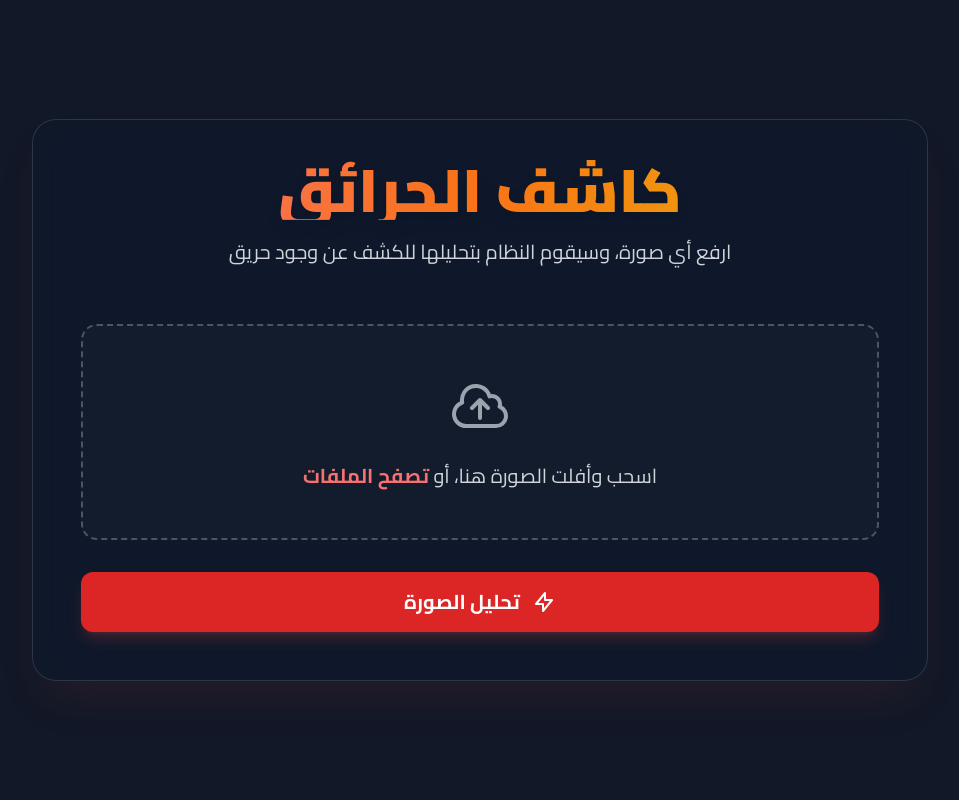
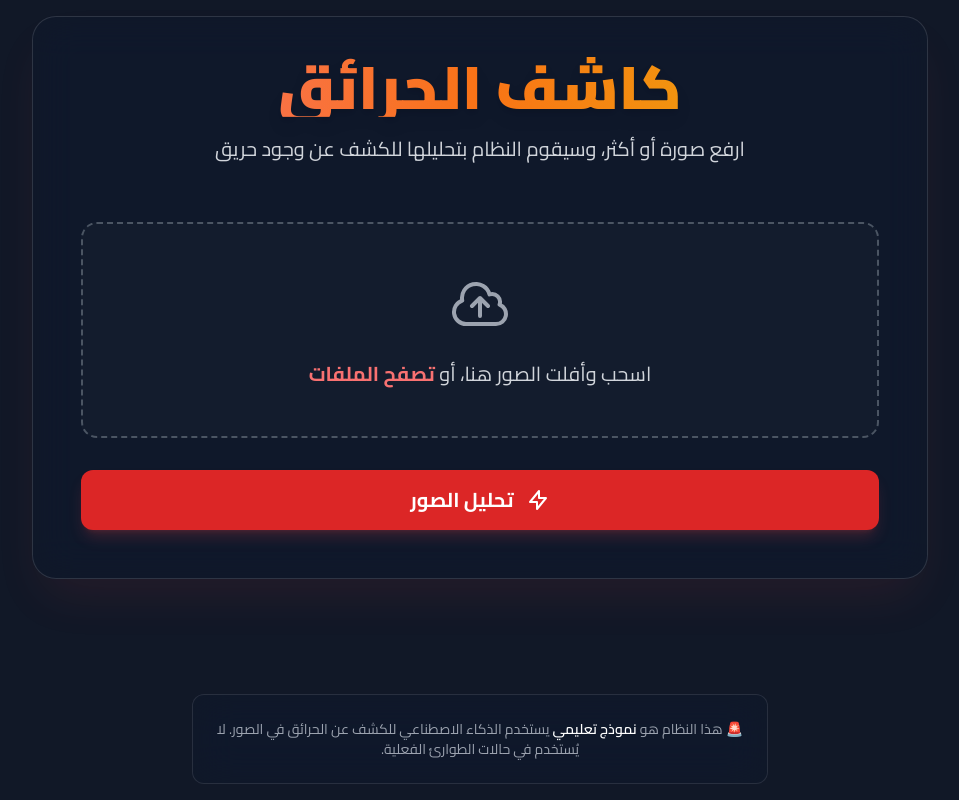
Before and after one commit to Ali-Ashraf-510/FireDetectionApp, a Flask app: page / in a window 1280 px wide. Shown: the whole page, without its empty margins (160-1119 px from the left). Run offline with Flask 2, Linux system fonts and the light colour scheme; some libraries are stand-ins or nearby versions.

Commit message:
Add new image file images_1.jpg to static uploads

```diff
--- a/app.py
+++ b/app.py
@@ -10,7 +10,7 @@ from tensorflow.keras.preprocessing.image import load_img, img_to_array
 # --- تهيئة التطبيق ---
 app = Flask(__name__)
 
-# --- تحميل النموذج المُدرب مسبقًا ---
+# --- تحميل النموذج ---
 MODEL_PATH = 'fire_detection_model.h5'
 try:
     model = load_model(MODEL_PATH)
@@ -19,73 +19,51 @@ except Exception as e:
     print(f"Error loading model: {e}")
     exit()
 
-# --- تعريف أسماء الفئات ---
-# يجب أن تكون بنفس ترتيب الفئات التي تدرب عليها النموذج
-# في حالتنا: fire_images, non_fire_images
-# تأكد من الترتيب الصحيح من خلال train_images.class_indices في دفتر Colab
+# --- أسماء الفئات ---
 CLASS_NAMES = ['حريق (Fire)', 'لا يوجد حريق (No Fire)']
 
-
+# --- دالة التنبؤ ---
 def model_predict(img_path, model):
-    """
-    دالة لمعالجة الصورة والتنبؤ بنوعها
-    :param img_path: مسار الصورة
-    :param model: النموذج المحمل
-    :return: اسم الفئة المتوقعة ونسبة الثقة
-    """
     img = load_img(img_path, target_size=(224, 224))
     img_array = img_to_array(img)
-
-    # استخدام دالة المعالجة الخاصة بنموذج MobileNetV2
     preprocessed_img = tf.keras.applications.mobilenet_v2.preprocess_input(img_array)
-
-    # إضافة بعد إضافي لتناسب إدخال النموذج
     img_batch = np.expand_dims(preprocessed_img, axis=0)
-
-    # إجراء التنبؤ
     predictions = model.predict(img_batch)
-
-    # الحصول على الفئة ذات الاحتمالية الأعلى ونسبة الثقة
     score = np.max(predictions[0])
     predicted_class_index = np.argmax(predictions[0])
-
-    # إرجاع اسم الفئة ونسبة الثقة
     return CLASS_NAMES[predicted_class_index], score
 
 
 @app.route('/', methods=['GET', 'POST'])
 def index():
     if request.method == 'POST':
-        if 'file' not in request.files:
-            return render_template('index.html', error='لم يتم اختيار أي ملف')
+        if 'files' not in request.files:
+            return render_template('index.html', error='لم يتم اختيار أي ملفات')
 
-        file = request.files['file']
+        files = request.files.getlist('files')
 
-        if file.filename == '':
-            return render_template('index.html', error='لم يتم اختيار أي ملف')
+        if not files or all(file.filename == '' for file in files):
+            return render_template('index.html', error='الرجاء اختيار صورة واحدة على الأقل')
 
-        if file:
-            filename = secure_filename(file.filename)
+        results = []
+        basepath = os.path.dirname(__file__)
+        upload_folder = os.path.join(basepath, 'static', 'uploads')
+        os.makedirs(upload_folder, exist_ok=True)
 
-            # إنشاء مسار لحفظ الملف المرفوع في مجلد 'static/uploads'
-            basepath = os.path.dirname(__file__)
-            upload_folder = os.path.join(basepath, 'static', 'uploads')
-            os.makedirs(upload_folder, exist_ok=True)
-            file_path = os.path.join(upload_folder, filename)
+        for file in files:
+            if file and file.filename != '':
+                filename = secure_filename(file.filename)
+                file_path = os.path.join(upload_folder, filename)
+                file.save(file_path)
 
-            file.save(file_path)
+                prediction, score = model_predict(file_path, model)
 
-            # إجراء التنبؤ
-            prediction, score = model_predict(file_path, model)
+                results.append({
+                    'image': f'uploads/{filename}',
+                    'prediction': prediction,
+                    'score': f"{score * 100:.2f}%"
+                })
 
-            # إرسال النتيجة ومسار الصورة إلى الواجهة الأمامية
-            return render_template('index.html',
-                                   prediction=prediction,
-                                   score=f"{score*100:.2f}%",
-                                   uploaded_image=f'uploads/{filename}')
+        return render_template('index.html', results=results)
 
     return render_template('index.html')
-
-
-if __name__ == '__main__':
-    app.run(debug=True)
--- a/templates/index.html
+++ b/templates/index.html
@@ -1,33 +1,28 @@
 <!DOCTYPE html>
 <html lang="ar" dir="rtl">
 <head>
-    <meta charset="UTF-8">
-    <meta name="viewport" content="width=device-width, initial-scale=1.0">
+  <meta charset="UTF-8" />
+  <meta name="viewport" content="width=device-width, initial-scale=1.0"/>
   <title>كاشف الحرائق بالذكاء الاصطناعي</title>
   <script src="https://cdn.tailwindcss.com"></script>
-    <link rel="preconnect" href="https://fonts.googleapis.com">
-    <link rel="preconnect" href="https://fonts.gstatic.com" crossorigin>
-    <link href="https://fonts.googleapis.com/css2?family=Cairo:wght@400;600;700;900&display=swap" rel="stylesheet">
+  <link href="https://fonts.googleapis.com/css2?family=Cairo:wght@400;600;700;900&display=swap" rel="stylesheet"/>
   <style>
     body {
       font-family: 'Cairo', sans-serif;
-            background-color: #111827; /* bg-gray-900 */
+      background-color: #111827;
     }
-        /* تأثير الزجاج (Glassmorphism) */
     .glass-card {
       backdrop-filter: blur(20px) saturate(180%);
       -webkit-backdrop-filter: blur(20px) saturate(180%);
       background-color: rgba(17, 25, 40, 0.75);
       border: 1px solid rgba(255, 255, 255, 0.125);
     }
-        /* بطاقات النتائج المحسنة */
     .result-card.fire {
-            border-color: #ef4444; /* red-500 */
+      border-color: #ef4444;
     }
     .result-card.no-fire {
-            border-color: #22c55e; /* green-500 */
+      border-color: #22c55e;
     }
-        /* حركة عائمة لطيفة */
     @keyframes float-gentle {
       0%, 100% { transform: translateY(0px); }
       50% { transform: translateY(-10px); }
@@ -37,7 +32,7 @@
     }
   </style>
 </head>
-<body class="text-white flex items-center justify-center min-h-screen p-4">
+<body class="text-white flex flex-col justify-between min-h-screen p-4">
 
   <div id="main-content" class="container mx-auto max-w-4xl relative z-10">
     <div class="glass-card rounded-3xl shadow-2xl shadow-red-500/10 p-6 md:p-12">
@@ -47,7 +42,7 @@
           كاشف الحرائق
         </h1>
         <p class="text-gray-300 mt-4 text-xl leading-relaxed max-w-2xl mx-auto">
-                    ارفع أي صورة، وسيقوم النظام بتحليلها للكشف عن وجود حريق
+          ارفع صورة أو أكثر، وسيقوم النظام بتحليلها للكشف عن وجود حريق
         </p>
       </div>
 
@@ -58,103 +53,82 @@
               <svg class="w-16 h-16 text-gray-400 group-hover:text-red-400 transition-all duration-300" xmlns="http://www.w3.org/2000/svg" fill="none" viewBox="0 0 24 24" stroke-width="1.5" stroke="currentColor">
                 <path stroke-linecap="round" stroke-linejoin="round" d="M12 16.5V9.75m0 0l-3 3m3-3l3 3M6.75 19.5a4.5 4.5 0 01-1.41-8.775 5.25 5.25 0 0110.233-2.33 3 3 0 013.758 3.848A3.752 3.752 0 0118 19.5H6.75z" />
               </svg>
-                            <p id="file-name-display" class="text-xl text-gray-300 group-hover:text-white transition-colors">اسحب وأفلت الصورة هنا، أو <span class="font-bold text-red-400">تصفح الملفات</span></p>
+              <p id="file-name-display" class="text-xl text-gray-300 group-hover:text-white transition-colors">
+                اسحب وأفلت الصور هنا، أو <span class="font-bold text-red-400">تصفح الملفات</span>
+              </p>
             </div>
-                        <input id="file-upload" name="file" type="file" accept="image/*" class="sr-only">
+            <input id="file-upload" name="files" type="file" accept="image/*" class="sr-only" multiple>
           </label>
         </div>
         <button type="submit" class="w-full bg-red-600 hover:bg-red-700 text-white font-bold py-4 px-4 rounded-xl text-xl transition-all transform hover:scale-105 shadow-lg hover:shadow-xl shadow-red-500/20 hover:shadow-red-500/40">
           <span class="flex items-center justify-center space-x-3 space-x-reverse">
             <svg class="w-6 h-6" fill="none" stroke="currentColor" viewBox="0 0 24 24"><path stroke-linecap="round" stroke-linejoin="round" stroke-width="2" d="M13 10V3L4 14h7v7l9-11h-7z"></path></svg>
-                        <span>تحليل الصورة</span>
+            <span>تحليل الصور</span>
           </span>
         </button>
       </form>
 
       {% if error %}
-                <div class="mt-8 bg-red-900/50 border border-red-700 text-red-300 px-4 py-3 rounded-xl" role="alert">
-                    <strong class="font-bold">خطأ: </strong>
-                    <span class="block sm:inline">{{ error }}</span>
+        <div class="mt-10 glass-card border border-red-500/40 rounded-xl px-6 py-5 text-red-300 text-center shadow-lg shadow-red-500/10">
+          <div class="flex items-center justify-center space-x-3 space-x-reverse mb-3">
+            <svg class="w-6 h-6 text-red-400" fill="none" viewBox="0 0 24 24" stroke="currentColor">
+              <path stroke-linecap="round" stroke-linejoin="round" stroke-width="2" d="M12 9v2m0 4h.01M12 5.5a7.5 7.5 0 100 15 7.5 7.5 0 000-15z" />
+            </svg>
+            <h3 class="text-lg font-bold">حدث خطأ أثناء المعالجة</h3>
+          </div>
+          <p class="text-md">{{ error }}</p>
         </div>
       {% endif %}
 
-            {% if prediction %}
-            <div class="mt-12 border-t border-white/10 pt-10">
+      {% if results %}
+        <div class="mt-12 border-t border-white/10 pt-10 space-y-10">
           <h2 class="text-4xl font-bold text-center text-white mb-8">نتائج التحليل</h2>
-                <div class="result-card flex flex-col lg:flex-row items-center gap-10 glass-card p-8 rounded-2xl border-2 {{ 'fire' if 'حريق' in prediction else 'no-fire' }}">
+          {% for result in results %}
+            <div class="result-card flex flex-col lg:flex-row items-center gap-10 glass-card p-8 rounded-2xl border-2 {% if 'حريق' in result.prediction %}fire{% else %}no-fire{% endif %}">
               <div class="w-full lg:w-1/2">
-                        <img src="{{ url_for('static', filename=uploaded_image) }}" alt="الصورة المرفوعة" class="rounded-xl shadow-2xl w-full h-auto border-2 border-white/20">
+                <img src="{{ url_for('static', filename=result.image) }}" alt="الصورة" class="rounded-xl shadow-2xl w-full h-auto border-2 border-white/20">
               </div>
               <div class="w-full lg:w-1/2 text-center lg:text-right space-y-6">
-                        <div>
-                            <h3 class="text-2xl font-semibold text-gray-300 mb-2">النتيجة:</h3>
-                            <!-- ## التعديل هنا: تم تصغير حجم الخط ## -->
-                            <p class="text-5xl lg:text-6xl font-black drop-shadow-lg">
-                                <span class="bg-clip-text text-transparent
-                                    {% if 'حريق' in prediction %} bg-gradient-to-r from-red-500 to-orange-400
-                                    {% else %} bg-gradient-to-r from-green-400 to-emerald-400 {% endif %}">
-                                    {{ prediction }}
+                <h3 class="text-2xl font-semibold text-gray-300">النتيجة:</h3>
+                <p class="text-4xl font-black drop-shadow-lg">
+                  <span class="bg-clip-text text-transparent {% if 'حريق' in result.prediction %} bg-gradient-to-r from-red-500 to-orange-400 {% else %} bg-gradient-to-r from-green-400 to-emerald-400 {% endif %}">
+                    {{ result.prediction }}
                   </span>
                 </p>
-                        </div>
-                        <div class="space-y-4">
-                            <h3 class="text-xl font-semibold text-gray-300">نسبة الثقة:</h3>
                 <div>
-                                <p class="text-5xl font-bold text-white drop-shadow-lg">{{ score }}</p>
+                  <h4 class="text-xl font-semibold text-gray-300">نسبة الثقة:</h4>
+                  <p class="text-3xl font-bold text-white">{{ result.score }}</p>
                   <div class="relative w-full h-4 bg-gray-700 rounded-full overflow-hidden mt-4 border border-white/10">
-                                    {% set width = score[:-1] %}
-                                    <div class="h-full rounded-full transition-all duration-1000 ease-out
-                                        {% if 'حريق' in prediction %}
-                                            bg-gradient-to-r from-red-500 via-orange-500 to-yellow-500
-                                        {% else %}
-                                            bg-gradient-to-r from-green-500 via-emerald-500 to-teal-500
-                                        {% endif %}"
-                                        style="width: {{ width }}%">
+                    {% set width = result.score[:-1] %}
+                    <div class="h-full rounded-full transition-all duration-1000 ease-out {% if 'حريق' in result.prediction %} bg-gradient-to-r from-red-500 via-orange-500 to-yellow-500 {% else %} bg-gradient-to-r from-green-500 via-emerald-500 to-teal-500 {% endif %}" style="width: {{ width }}%"></div>
                   </div>
                 </div>
               </div>
             </div>
-                        <div class="flex justify-center lg:justify-end mt-8">
-                            <a href="/" class="bg-white/10 hover:bg-white/20 text-white px-6 py-3 rounded-lg transition-all border border-white/20">
-                                تحليل صورة أخرى
-                            </a>
-                        </div>
-                    </div>
-                </div>
+          {% endfor %}
         </div>
       {% endif %}
     </div>
   </div>
 
+  <footer class="mt-20 text-center text-sm text-gray-400">
+    <div class="glass-card mx-auto max-w-xl py-6 px-4 rounded-xl border border-white/10">
+      <p>🚨 هذا النظام هو <span class="text-white font-semibold">نموذج تعليمي</span> يستخدم الذكاء الاصطناعي للكشف عن الحرائق في الصور. لا يُستخدم في حالات الطوارئ الفعلية.</p>
+    </div>
+  </footer>
+
   <script>
-        const uploadForm = document.getElementById('upload-form');
     const fileInput = document.getElementById('file-upload');
     const fileNameDisplay = document.getElementById('file-name-display');
-        const mainContent = document.getElementById('main-content');
-        const originalFileNameText = fileNameDisplay.innerHTML;
+    const originalText = fileNameDisplay.innerHTML;
 
     fileInput.addEventListener('change', () => {
       if (fileInput.files.length > 0) {
-                fileNameDisplay.textContent = fileInput.files[0].name;
+        const names = Array.from(fileInput.files).map(f => f.name).join("، ");
+        fileNameDisplay.textContent = names;
       } else {
-                fileNameDisplay.innerHTML = originalFileNameText;
+        fileNameDisplay.innerHTML = originalText;
       }
-        });
-
-        uploadForm.addEventListener('submit', (e) => {
-            if (fileInput.files.length === 0) {
-                e.preventDefault(); // منع الإرسال إذا لم يتم اختيار ملف
-                alert('الرجاء اختيار صورة أولاً.');
-                return;
-            }
-            mainContent.style.opacity = '0';
-            const loadingOverlay = document.createElement('div');
-            loadingOverlay.className = 'fixed inset-0 flex flex-col items-center justify-center bg-gray-900 z-50 transition-opacity duration-300';
-            loadingOverlay.innerHTML = `
-                <div class="w-16 h-16 border-4 border-t-4 border-red-500 border-gray-600 rounded-full animate-spin"></div>
-                <p class="text-white text-xl mt-4">جاري تحليل الصورة...</p>
-            `;
-            document.body.appendChild(loadingOverlay);
     });
   </script>
 </body>
```
Also changed, not shown: README.md (added), static/uploads/images (1).jpg (added), static/uploads/images_1.jpg (added). Lines whose indentation alone changed are shown as unchanged.
